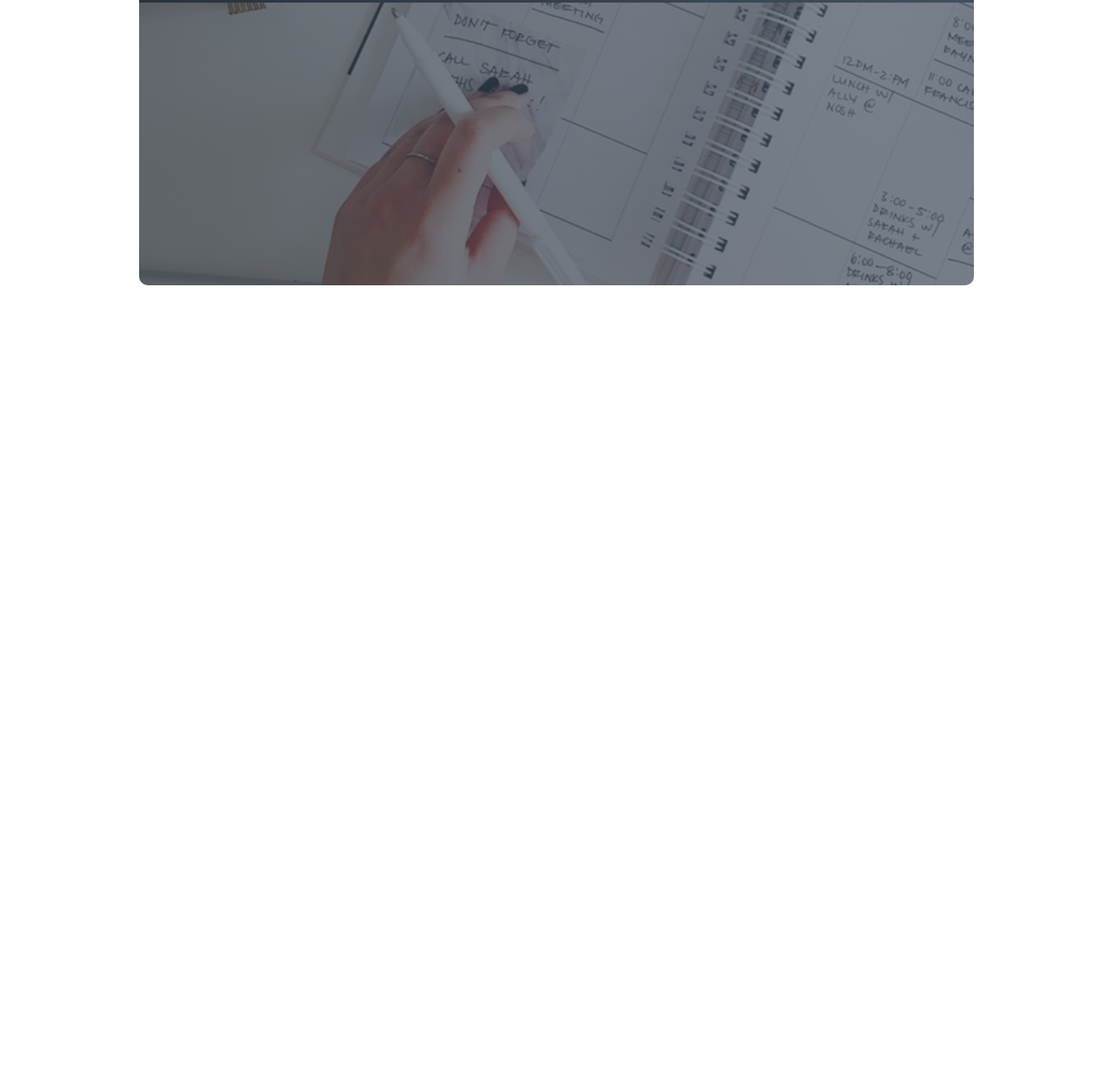
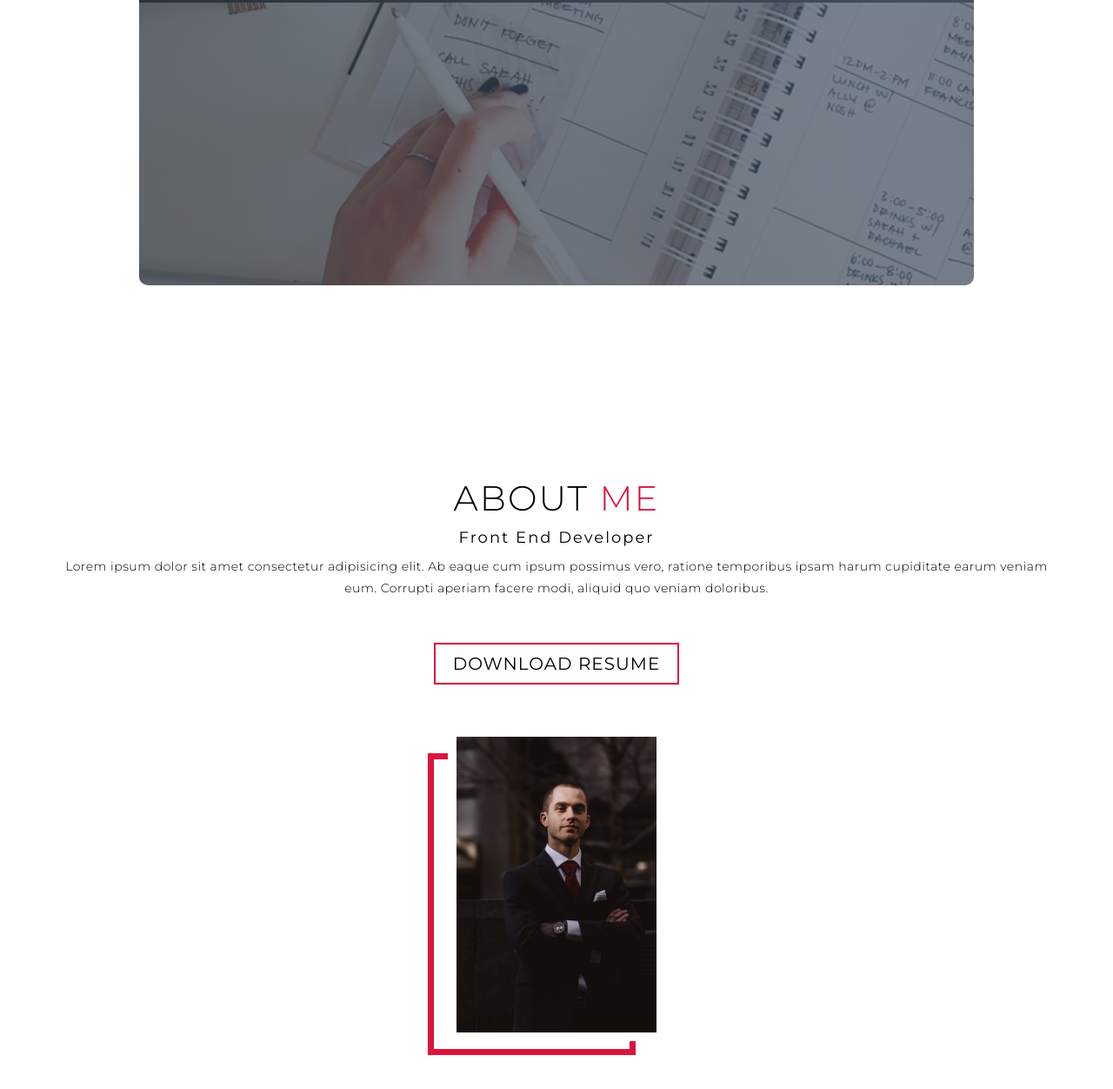
Before and after one commit to pedropaulo2/one-page-web-cifar, a plain HTML site: page index.html in a window 1280 px wide. Shown: the part 5536-6788 px from the top of the page at 87% size. Before the commit the page ends 5984 px from the top, so only its background shows below. Drawn offline with Linux system fonts and the light colour scheme.

Commit message:
Adiciona about section

```diff
--- a/index.html
+++ b/index.html
@@ -129,5 +129,25 @@
         </div>
     </section>
     <!-- End Projects Section -->
+
+    <!-- About Section -->
+    <section id="about">
+        <div class="about container">
+            <div class="col-left">
+                <div class="about-img">
+                    <img src="./img/img-2.png" alt="img">
+                </div>
+            </div>
+            <div class="col-right">
+                <h1 class="section-title">About <span>me</span></h1>
+                <h2>Front End Developer</h2>
+                <p>Lorem ipsum dolor sit amet consectetur adipisicing elit. Ab eaque cum ipsum possimus vero, ratione temporibus ipsam harum cupiditate earum veniam eum. Corrupti aperiam facere modi, aliquid quo veniam doloribus.</p>
+
+                <a href="#" class="cta">Download Resume</a>
+            </div>
+        </div>
+    </section>
+    <!-- End About Section -->
+
 </body>
 </html>
--- a/style.css
+++ b/style.css
@@ -53,6 +53,24 @@ p {
     color: crimson;
 }
 
+.cta {
+    display: inline-block;
+    padding: 10px 30px;
+    color: crimson;
+    background-color: transparent;
+    border:  2px solid crimson;
+    font-size: 2rem;
+    text-transform: uppercase;
+    letter-spacing: .1rem;
+    margin-top: 30px;
+    transition: .3s ease;
+    transition-property: background-color, color;
+}
+
+.cta:hover {
+    color: white;
+    background-color: crimson;
+}
 
 /* Hero Section */
 #hero {
@@ -130,24 +148,6 @@ p {
     animation-delay: 2.5s;
 }
 
-#hero .cta {
-    display: inline-block;
-    padding: 10px 30px;
-    color: crimson;
-    background-color: transparent;
-    border:  2px solid crimson;
-    font-size: 2rem;
-    text-transform: uppercase;
-    letter-spacing: .1rem;
-    margin-top: 30px;
-    transition: .3s ease;
-    transition-property: background-color, color;
-}
-
-#hero .cta:hover {
-    color: white;
-    background-color: crimson;
-}
 
 /* End Hero Section */
 
@@ -316,6 +316,65 @@ p {
 
 /* End Projects Section */
 
+/* About Section */
+
+#about .about {
+    flex-direction: column-reverse;
+    text-align: center;
+    max-width: 1200px;
+    margin: 0 auto;
+    padding: 100px 20px;
+}
+
+#about .col-left {
+    width: 250px;
+    height: 360px;
+
+}
+
+#about .col-right {
+    width: 100%;
+}
+
+#about .col-right h2 {
+    font-size: 1.8rem;
+    font-weight: 500;
+    letter-spacing: .2rem;
+    margin-bottom: 10px;
+}
+
+#about .col-right p {
+    margin-bottom: 20px;
+}
+
+#about .col-right .cta {
+    color: black;
+    margin-bottom: 50px;
+    padding: 10px 20px;
+    font-size: 2rem;
+}
+
+#about .col-left .about-img {
+    height: 100%;
+    width: 100%;
+    position: relative;
+    border: 10px solid white;
+
+}
+
+#about .col-left .about-img::after {
+    content: '';
+    position: absolute;
+    left: -33px;
+    top: 19px;
+    height: 98%;
+    width: 98%;
+    border: 7px solid crimson;
+    z-index: -1;
+}
+
+/* End About Section */
+
 /* Keyframes */
 @keyframes text_reveal_box {
     50% {
```
